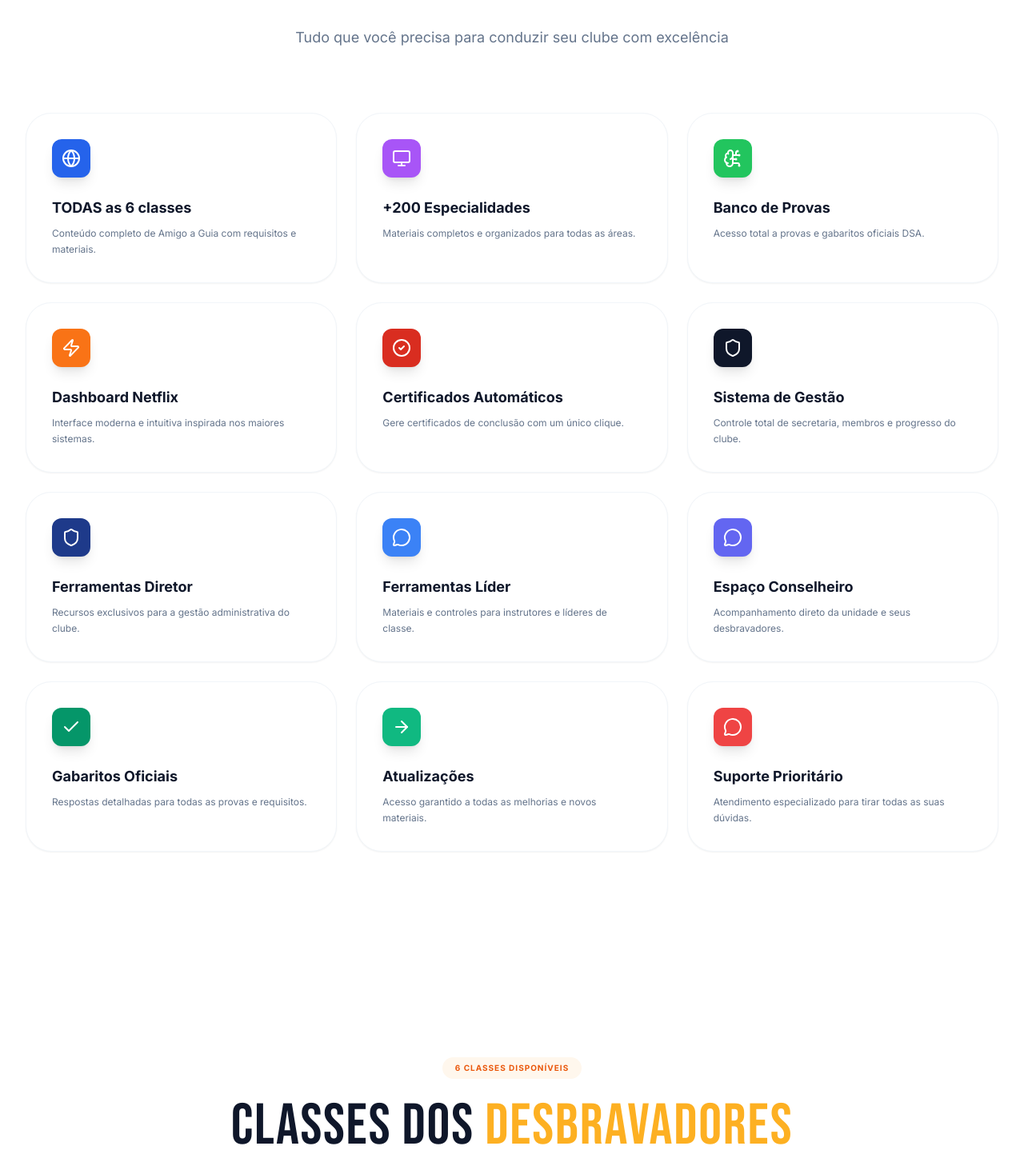
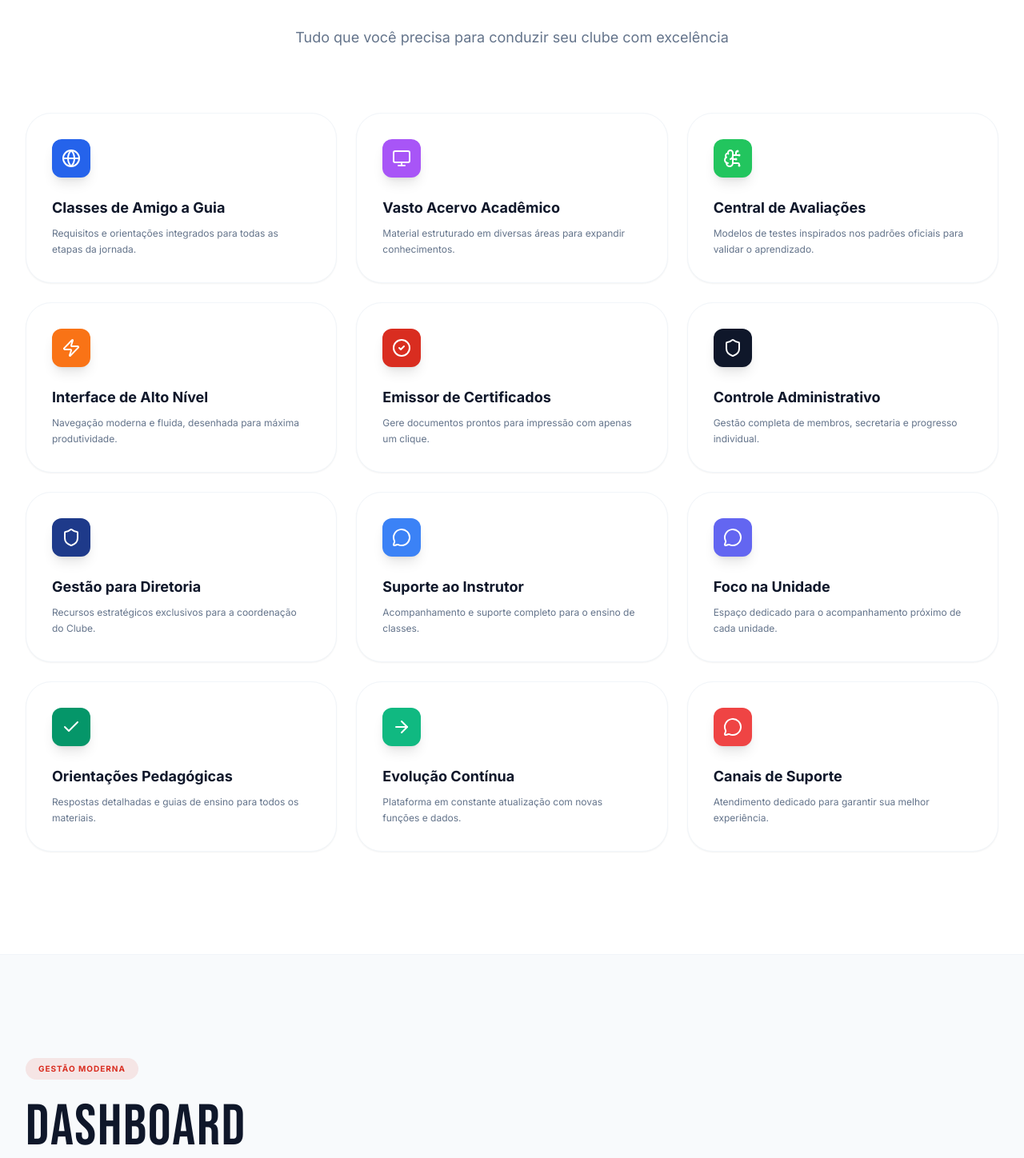
Before and after one commit to adryanoliveira23/desbravador, a Next.js app: page / in a window 1280 px wide. Shown: the part 1349-2797 px from the top of the page at 80% size. Built offline with nearby package versions, Linux system fonts and the light colour scheme.

Commit message:
first commit

```diff
--- a/src/app/page.tsx
+++ b/src/app/page.tsx
@@ -86,20 +86,20 @@ const plans = [
 
 const faqItems = [
   {
-    q: "O sistema salva os dados offline?",
-    a: "Sim! Nossa tecnologia PWA permite carregar e sincronizar dados mesmo em locais sem sinal de internet, ideal para acampamentos.",
+    q: "A plataforma funciona sem sinal de internet?",
+    a: "Sim. Utilizamos tecnologia PWA de última geração que permite o acesso e a sincronização automática de dados, mesmo em locais remotos como acampamentos.",
   },
   {
-    q: "Posso exportar os dados para o SGC?",
-    a: "Atualmente oferecemos exportação em planilhas compatíveis com o formato de importação em massa do sistema oficial.",
+    q: "Como funciona a integração com sistemas oficiais?",
+    a: "Oferecemos ferramentas de exportação de dados em formatos compatíveis com os padrões de lançamento em massa, facilitando a atualização das informações do seu clube.",
   },
   {
-    q: "Existe limite de desbravadores por clube?",
-    a: "Não! No plano Desbrava Total você pode cadastrar quantos membros desejar sem custo adicional.",
+    q: "Existe limite de membros inscritos no clube?",
+    a: "Não há limites. Nosso sistema foi projetado para crescer junto com o seu clube, permitindo o cadastro ilimitado de membros em nossos planos principais.",
   },
   {
-    q: "Dá para usar no celular e no computador?",
-    a: "Com certeza. A interface é totalmente responsiva e funciona perfeitamente em qualquer dispositivo.",
+    q: "Quais dispositivos podem acessar o sistema?",
+    a: "Qualquer dispositivo com navegador de internet. A interface é 100% responsiva, funcionando perfeitamente em celulares, tablets e computadores.",
   },
 ];
 
@@ -324,74 +324,74 @@ export default function LandingPage() {
           <div className="grid grid-cols-1 sm:grid-cols-2 lg:grid-cols-3 gap-6">
             {[
               {
-                title: "TODAS as 6 classes",
-                desc: "Conteúdo completo de Amigo a Guia com requisitos e materiais.",
+                title: "Classes de Amigo a Guia",
+                desc: "Requisitos e orientações integrados para todas as etapas da jornada.",
                 icon: Globe,
                 color: "bg-blue-600",
               },
               {
-                title: "+200 Especialidades",
-                desc: "Materiais completos e organizados para todas as áreas.",
+                title: "Vasto Acervo Acadêmico",
+                desc: "Material estruturado em diversas áreas para expandir conhecimentos.",
                 icon: Monitor,
                 color: "bg-purple-500",
               },
               {
-                title: "Banco de Provas",
-                desc: "Acesso total a provas e gabaritos oficiais DSA.",
+                title: "Central de Avaliações",
+                desc: "Modelos de testes inspirados nos padrões oficiais para validar o aprendizado.",
                 icon: BrainCircuit,
                 color: "bg-green-500",
               },
               {
-                title: "Dashboard Netflix",
-                desc: "Interface moderna e intuitiva inspirada nos maiores sistemas.",
+                title: "Interface de Alto Nível",
+                desc: "Navegação moderna e fluida, desenhada para máxima produtividade.",
                 icon: Zap,
                 color: "bg-orange-500",
               },
               {
-                title: "Certificados Automáticos",
-                desc: "Gere certificados de conclusão com um único clique.",
+                title: "Emissor de Certificados",
+                desc: "Gere documentos prontos para impressão com apenas um clique.",
                 icon: CheckCircle2,
                 color: "bg-primary",
               },
               {
-                title: "Sistema de Gestão",
-                desc: "Controle total de secretaria, membros e progresso do clube.",
+                title: "Controle Administrativo",
+                desc: "Gestão completa de membros, secretaria e progresso individual.",
                 icon: Shield,
                 color: "bg-slate-900",
               },
               {
-                title: "Ferramentas Diretor",
-                desc: "Recursos exclusivos para a gestão administrativa do clube.",
+                title: "Gestão para Diretoria",
+                desc: "Recursos estratégicos exclusivos para a coordenação do Clube.",
                 icon: Shield,
                 color: "bg-blue-900",
               },
               {
-                title: "Ferramentas Líder",
-                desc: "Materiais e controles para instrutores e líderes de classe.",
+                title: "Suporte ao Instrutor",
+                desc: "Acompanhamento e suporte completo para o ensino de classes.",
                 icon: MessageCircle,
                 color: "bg-blue-500",
               },
               {
-                title: "Espaço Conselheiro",
-                desc: "Acompanhamento direto da unidade e seus desbravadores.",
+                title: "Foco na Unidade",
+                desc: "Espaço dedicado para o acompanhamento próximo de cada unidade.",
                 icon: MessageCircle,
                 color: "bg-indigo-500",
               },
               {
-                title: "Gabaritos Oficiais",
-                desc: "Respostas detalhadas para todas as provas e requisitos.",
+                title: "Orientações Pedagógicas",
+                desc: "Respostas detalhadas e guias de ensino para todos os materiais.",
                 icon: Check,
                 color: "bg-emerald-600",
               },
               {
-                title: "Atualizações",
-                desc: "Acesso garantido a todas as melhorias e novos materiais.",
+                title: "Evolução Contínua",
+                desc: "Plataforma em constante atualização com novas funções e dados.",
                 icon: ArrowRight,
                 color: "bg-emerald-500",
               },
               {
-                title: "Suporte Prioritário",
-                desc: "Atendimento especializado para tirar todas as suas dúvidas.",
+                title: "Canais de Suporte",
+                desc: "Atendimento dedicado para garantir sua melhor experiência.",
                 icon: MessageCircle,
                 color: "bg-red-500",
               },
@@ -420,146 +420,6 @@ export default function LandingPage() {
         </div>
       </section>
 
-      {/* ─── CLASSES DOS DESBRAVADORES ─── */}
-      <section className="py-24 md:py-32 bg-white">
-        <div className="max-w-7xl mx-auto px-5 md:px-8">
-          <div className="text-center mb-20">
-            <div className="inline-flex items-center gap-2 px-4 py-1.5 rounded-full bg-orange-50 text-orange-600 text-[10px] font-bold mb-6 uppercase tracking-widest">
-              6 Classes Disponíveis
-            </div>
-            <h2 className="font-bebas text-5xl sm:text-6xl md:text-7xl tracking-wide text-slate-900 mb-6 uppercase">
-              CLASSES DOS <span className="text-[#FDB022]">DESBRAVADORES</span>
-            </h2>
-            <p className="text-lg text-slate-500 font-inter leading-relaxed">
-              Material completo para cada etapa da sua jornada
-            </p>
-          </div>
-
-          <div className="space-y-12">
-            {[
-              {
-                name: "Classe Amigo",
-                desc: "Início da jornada desbravadora com fundamentos essenciais",
-                color: "bg-[#2E90FA]",
-                side: "left",
-                specs: [
-                  "Ordem Unida",
-                  "Nós e Amarras",
-                  "Primeiros Socorros Básico",
-                  "Vida Cristã",
-                  "Civismo",
-                  "Natureza",
-                ],
-                checklist: [
-                  "Material completo em PDF",
-                  "Slides por especialidade",
-                  "Provas oficiais",
-                  "Gabaritos",
-                  "Certificados digitais",
-                ],
-              },
-              {
-                name: "Classe Companheiro",
-                desc: "Aprofundando conhecimentos e habilidades práticas",
-                color: "bg-[#12B76A]",
-                side: "right",
-                specs: [
-                  "Acampamento",
-                  "Culinária",
-                  "Excursionismo",
-                  "Orientação",
-                  "Arte de Contar Histórias",
-                ],
-                checklist: [
-                  "Requisitos detalhados",
-                  "Vídeos auxiliares",
-                  "Fichas de acompanhamento",
-                  "Sugestões de atividades",
-                ],
-              },
-            ].map((cls, i) => (
-              <div
-                key={i}
-                className={cn(
-                  "flex flex-col lg:flex-row items-stretch rounded-[2.5rem] border border-slate-100 overflow-hidden shadow-2xl shadow-slate-200/50",
-                  cls.side === "right" && "lg:flex-row-reverse",
-                )}
-              >
-                {/* Image/Color Side */}
-                <div
-                  className={cn(
-                    "w-full lg:w-2/5 min-h-[300px] flex flex-center justify-center p-12 text-white relative",
-                    cls.color,
-                  )}
-                >
-                  <div className="absolute inset-0 bg-black/5" />
-                  <div className="relative z-10 text-center flex flex-col items-center justify-center h-full">
-                    <span className="text-xs font-bold uppercase tracking-widest opacity-80 mb-4">
-                      Classe
-                    </span>
-                    <h3 className="font-bebas text-5xl md:text-7xl uppercase tracking-wide">
-                      {cls.name.replace("Classe ", "")}
-                    </h3>
-                  </div>
-                </div>
-                {/* Content Side */}
-                <div className="flex-1 bg-white p-8 md:p-12">
-                  <div className="inline-flex items-center gap-2 px-3 py-1 rounded-full bg-blue-50 text-blue-600 text-[10px] font-bold mb-4 uppercase tracking-widest">
-                    Classe {i + 1} de 6
-                  </div>
-                  <h4 className="text-2xl font-bold text-slate-900 mb-3">
-                    {cls.name}
-                  </h4>
-                  <p className="text-slate-500 mb-8">{cls.desc}</p>
-
-                  <div className="mb-8">
-                    <p className="text-[10px] font-bold text-orange-500 uppercase tracking-widest mb-4">
-                      Especialidades Incluídas:
-                    </p>
-                    <div className="flex flex-wrap gap-2">
-                      {cls.specs.map((spec, j) => (
-                        <div
-                          key={j}
-                          className="px-4 py-2 rounded-full border border-slate-200 text-[11px] font-medium text-slate-600 bg-slate-50/50"
-                        >
-                          {spec}
-                        </div>
-                      ))}
-                      <div className="px-4 py-2 rounded-full border border-orange-100 text-[11px] font-bold text-orange-500 bg-orange-50/50 italic">
-                        E muito mais...
-                      </div>
-                    </div>
-                  </div>
-
-                  <div className="grid grid-cols-1 sm:grid-cols-2 gap-y-3 gap-x-8">
-                    {cls.checklist.map((item, j) => (
-                      <div key={j} className="flex items-center gap-3">
-                        <div className="w-5 h-5 rounded-full bg-orange-100 flex items-center justify-center">
-                          <Check size={12} className="text-orange-600" />
-                        </div>
-                        <span className="text-xs font-medium text-slate-600">
-                          {item}
-                        </span>
-                      </div>
-                    ))}
-                  </div>
-
-                  <div className="mt-10">
-                    <Link
-                      href="#pricing"
-                      className="inline-flex items-center gap-2 bg-blue-600 hover:bg-blue-700 text-white font-bold px-8 py-3 rounded-xl text-sm transition-all shadow-lg shadow-blue-500/20"
-                    >
-                      Ver planos
-                      <ArrowRight size={16} />
-                    </Link>
-                  </div>
-                </div>
-              </div>
-            ))}
-          </div>
-        </div>
-      </section>
-      {/* ─── EXPERIENCE / TOOLS ─── */}
       <section className="py-24 md:py-32 bg-slate-50 border-y border-slate-100">
         <div className="max-w-7xl mx-auto px-5 md:px-8">
           <div className="grid grid-cols-1 lg:grid-cols-2 gap-16 items-center">
@@ -572,28 +432,30 @@ export default function LandingPage() {
                 Gestão Moderna
               </div>
               <h2 className="font-bebas text-5xl md:text-7xl tracking-wide text-slate-900 mb-8 uppercase leading-[0.95]">
-                DASHBOARD ESTILO{" "}
-                <span className="text-primary italic">NETFLIX</span>
+                DASHBOARD <br />
+                <span className="text-primary italic">
+                  INTUITIVO E COMPLETO
+                </span>
               </h2>
               <p className="text-lg text-slate-500 font-inter mb-10 leading-relaxed">
-                Nossa interface foi desenhada para ser intuitiva e rápida.
-                Encontre tudo que precisa em segundos, com uma experiência
-                visual premium.
+                Nossa interface foi desenhada para facilitar o dia a dia.
+                Recupere o controle sobre a burocracia e foque no
+                desenvolvimento físico, mental e espiritual de cada desbravador.
               </p>
 
               <div className="space-y-6 mb-10">
                 {[
                   {
-                    title: "Ferramentas para Diretor",
-                    desc: "Visão 360º do clube e secretaria",
+                    title: "Automação Administrativa",
+                    desc: "Visão 360º de tudo que acontece no Clube",
                   },
                   {
-                    title: "Ferramentas para Líder",
-                    desc: "Gestão de classes e acompanhamento",
+                    title: "Acompanhamento Acadêmico",
+                    desc: "Gestão inteligente de classes e requisitos",
                   },
                   {
-                    title: "Ferramentas para Conselheiro",
-                    desc: "Controle de frequência e tarefas",
+                    title: "Foco na Unidade",
+                    desc: "Controle simplificado para conselheiros",
                   },
                 ].map((item, i) => (
                   <div key={i} className="flex items-start gap-4">
@@ -610,7 +472,7 @@ export default function LandingPage() {
 
               <Link
                 href="#pricing"
-                className="inline-flex items-center gap-3 bg-slate-900 text-white font-bold px-8 py-4 rounded-2xl hover:bg-slate-800 transition-all shadow-lg"
+                className="inline-flex items-center gap-3 bg-primary text-white font-bold px-8 py-4 rounded-2xl hover:bg-primary/90 transition-all shadow-lg"
               >
                 Começar agora o teste grátis
                 <ArrowRight size={18} />
@@ -624,16 +486,23 @@ export default function LandingPage() {
               className="bg-white rounded-[3rem] p-4 shadow-2xl shadow-slate-200 border border-slate-100"
             >
               <div className="bg-slate-900 rounded-[2.5rem] aspect-video flex items-center justify-center relative overflow-hidden">
-                {/* Dummy UI elements to represent Netflix style dashboard */}
+                {/* Dummy UI elements to represent premium dashboard */}
                 <div className="absolute inset-0 bg-gradient-to-br from-slate-800/50 to-transparent p-8 flex flex-col justify-end">
                   <div className="w-2/3 h-4 bg-white/20 rounded-full mb-3" />
                   <div className="w-1/2 h-4 bg-white/10 rounded-full" />
                 </div>
-                <Zap
-                  size={60}
-                  className="text-primary animate-pulse"
-                  fill="currentColor"
-                />
+                <div className="relative z-10 text-center">
+                  <div className="w-20 h-20 bg-primary/20 rounded-2xl flex items-center justify-center mx-auto mb-4 border border-primary/30">
+                    <Zap
+                      size={40}
+                      className="text-primary"
+                      fill="currentColor"
+                    />
+                  </div>
+                  <span className="text-white font-bebas text-2xl tracking-widest">
+                    ECOSSISTEMA DIGITAL
+                  </span>
+                </div>
               </div>
             </motion.div>
           </div>
```
